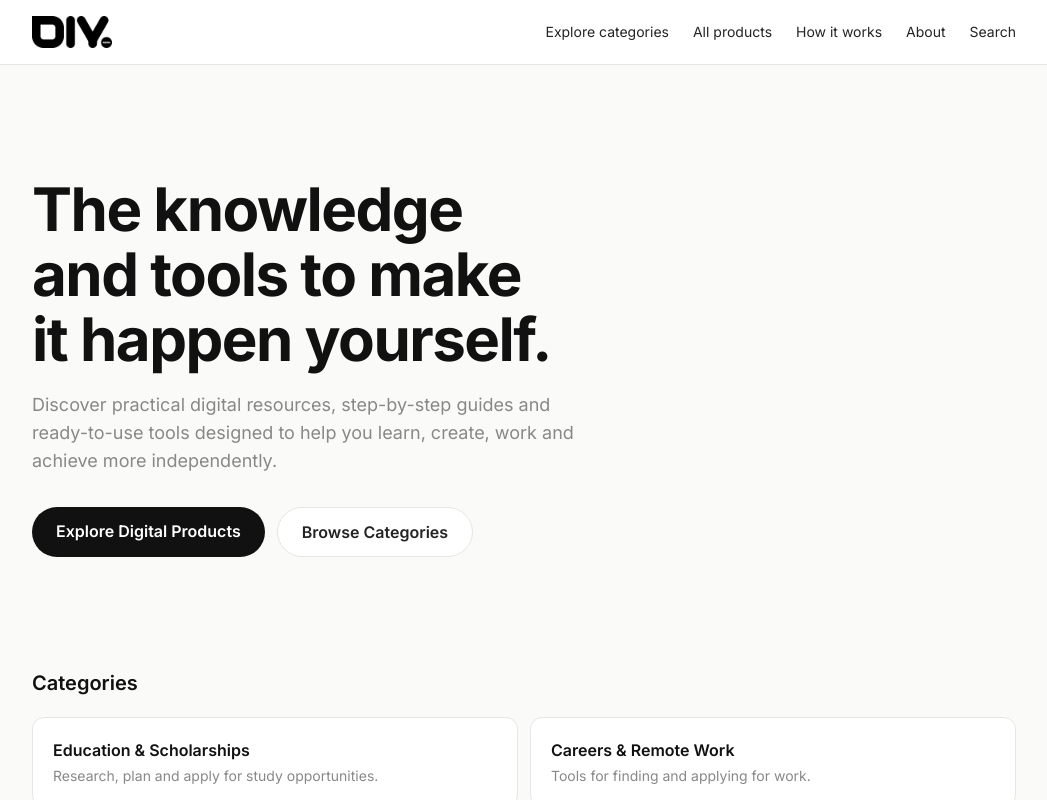
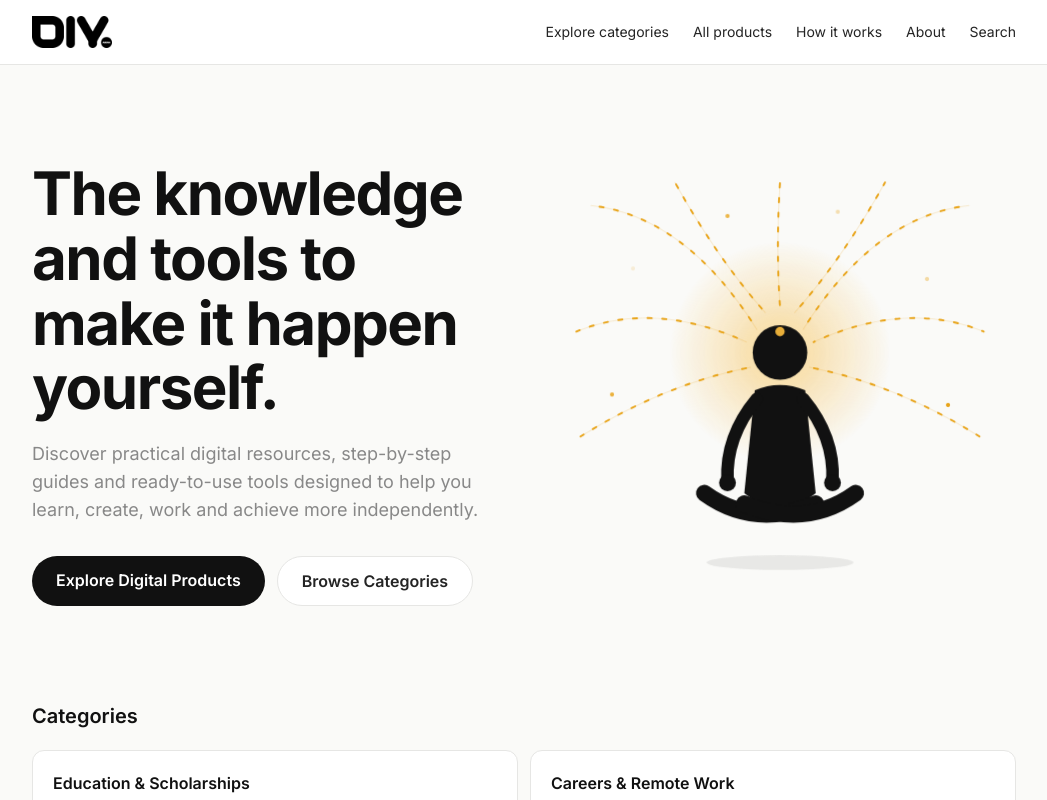
Before and after one commit to diyarena/diyarena, a Next.js app: page / in a window 1280 px wide. Shown: the top 800 px of the page, without its empty margins (116-1163 px from the left). Built offline with nearby package versions, Linux system fonts and the light colour scheme.

Commit message:
Add files via upload

```diff
--- a/src/app/globals.css
+++ b/src/app/globals.css
@@ -3,3 +3,20 @@
 html {
   scroll-behavior: smooth;
 }
+
+/* Hero illustration motion */
+@keyframes hero-float { 0%, 100% { transform: translateY(0); } 50% { transform: translateY(-10px); } }
+@keyframes hero-flow { to { stroke-dashoffset: -28; } }
+@keyframes hero-glow { 0%, 100% { opacity: 0.45; transform: scale(1); } 50% { opacity: 0.95; transform: scale(1.12); } }
+@keyframes hero-twinkle { 0%, 100% { opacity: 0.15; } 50% { opacity: 1; } }
+@keyframes hero-shadow { 0%, 100% { transform: scaleX(1); opacity: 0.9; } 50% { transform: scaleX(0.82); opacity: 0.55; } }
+
+.hero-float { animation: hero-float 6s ease-in-out infinite; }
+.hero-ray { stroke-dasharray: 4 10; animation: hero-flow 2.4s linear infinite; }
+.hero-glow { transform-box: fill-box; transform-origin: center; animation: hero-glow 4s ease-in-out infinite; }
+.hero-twinkle { animation: hero-twinkle 3s ease-in-out infinite; }
+.hero-shadow { transform-box: fill-box; transform-origin: center; animation: hero-shadow 6s ease-in-out infinite; }
+
+@media (prefers-reduced-motion: reduce) {
+  .hero-float, .hero-ray, .hero-glow, .hero-twinkle, .hero-shadow { animation: none; }
+}
--- a/src/app/page.tsx
+++ b/src/app/page.tsx
@@ -1,6 +1,7 @@
 import Link from "next/link";
 import { getCategories, getFeaturedProducts } from "@/lib/catalogue";
 import { ProductCard } from "@/components/ProductCard";
+import { HeroFigure } from "@/components/HeroFigure";
 
 const steps = [
   "Find the resource you need.",
@@ -14,8 +15,9 @@ export default function Home() {
   const featured = getFeaturedProducts();
   return (
     <main className="mx-auto max-w-5xl px-5">
-      <section className="py-20 md:py-28">
-        <h1 className="max-w-2xl text-balance text-4xl font-bold leading-[1.08] tracking-tight text-[#111] md:text-6xl">
+      <section className="grid items-center gap-10 py-16 md:grid-cols-2 md:py-24">
+        <div>
+        <h1 className="max-w-2xl text-balance text-4xl font-bold leading-[1.08] tracking-tight text-[#111] md:text-5xl lg:text-6xl">
           The knowledge and tools to make it happen yourself.
         </h1>
         <p className="mt-5 max-w-xl text-lg text-[#888]">
@@ -26,6 +28,8 @@ export default function Home() {
           <Link href="/products" className="rounded-full bg-[#111] px-6 py-3 font-semibold text-white">Explore Digital Products</Link>
           <Link href="#categories" className="rounded-full border border-[#E6E6E4] bg-white px-6 py-3 font-semibold">Browse Categories</Link>
         </div>
+        </div>
+        <HeroFigure />
       </section>
 
       <section id="categories" className="scroll-mt-8">
--- /dev/null
+++ b/src/components/HeroFigure.tsx
@@ -0,0 +1,71 @@
+// Decorative hero art: a floating, seated figure with light flowing to the head.
+// Pure SVG + CSS (see globals.css). No JavaScript, and motion stops for reduced-motion users.
+
+const rays = [
+  { d: "M20 30 Q110 40 178 148", dur: "2.6s", delay: "0s" },
+  { d: "M200 8 Q196 70 200 126", dur: "2.2s", delay: "0.4s" },
+  { d: "M380 30 Q290 40 222 148", dur: "2.8s", delay: "0.8s" },
+  { d: "M6 150 Q80 120 168 160", dur: "2.4s", delay: "1.2s" },
+  { d: "M394 150 Q320 120 232 160", dur: "3s", delay: "0.2s" },
+  { d: "M10 250 Q90 200 172 184", dur: "2.7s", delay: "0.6s" },
+  { d: "M390 250 Q310 200 228 184", dur: "2.5s", delay: "1s" },
+  { d: "M100 8 Q140 80 186 132", dur: "2.9s", delay: "1.4s" },
+  { d: "M300 8 Q260 80 214 132", dur: "2.3s", delay: "0.3s" },
+];
+
+const stars = [
+  [60, 90], [340, 100], [40, 210], [360, 220], [150, 40], [255, 36],
+];
+
+export function HeroFigure() {
+  return (
+    <div aria-hidden="true" className="mx-auto w-full max-w-[420px]">
+      <svg viewBox="0 0 400 400" className="h-auto w-full" fill="none">
+        <defs>
+          <radialGradient id="heroGlow" cx="50%" cy="50%" r="50%">
+            <stop offset="0%" stopColor="#F5B83D" stopOpacity="0.55" />
+            <stop offset="100%" stopColor="#F5B83D" stopOpacity="0" />
+          </radialGradient>
+        </defs>
+
+        <circle cx="200" cy="170" r="95" fill="url(#heroGlow)" className="hero-glow" />
+
+        {rays.map((r) => (
+          <g key={r.d}>
+            <path d={r.d} stroke="#E8A317" strokeOpacity="0.18" strokeWidth="1" strokeLinecap="round" />
+            <path
+              d={r.d}
+              stroke="#E8A317"
+              strokeWidth="1.8"
+              strokeLinecap="round"
+              className="hero-ray"
+              style={{ animationDuration: r.dur, animationDelay: r.delay }}
+            />
+          </g>
+        ))}
+
+        {stars.map(([x, y], i) => (
+          <circle key={i} cx={x} cy={y} r="2" fill="#E8A317" className="hero-twinkle" style={{ animationDelay: `${i * 0.5}s` }} />
+        ))}
+
+        <ellipse cx="200" cy="370" rx="70" ry="7" fill="#E6E6E4" className="hero-shadow" />
+
+        <g className="hero-float">
+          {/* head and torso */}
+          <circle cx="200" cy="170" r="26" fill="#111" />
+          <path d="M176 206 Q200 196 224 206 L234 304 Q200 332 166 304 Z" fill="#111" />
+          {/* arms resting on knees */}
+          <path d="M178 214 Q148 250 150 292" stroke="#111" strokeWidth="12" strokeLinecap="round" />
+          <path d="M222 214 Q252 250 250 292" stroke="#111" strokeWidth="12" strokeLinecap="round" />
+          <circle cx="150" cy="294" r="8" fill="#111" />
+          <circle cx="250" cy="294" r="8" fill="#111" />
+          {/* crossed legs */}
+          <path d="M128 304 Q175 338 234 314" stroke="#111" strokeWidth="16" strokeLinecap="round" />
+          <path d="M272 304 Q225 338 166 314" stroke="#111" strokeWidth="16" strokeLinecap="round" />
+          {/* light arriving at the mind */}
+          <circle cx="200" cy="150" r="4" fill="#F5B83D" className="hero-glow" />
+        </g>
+      </svg>
+    </div>
+  );
+}
```
